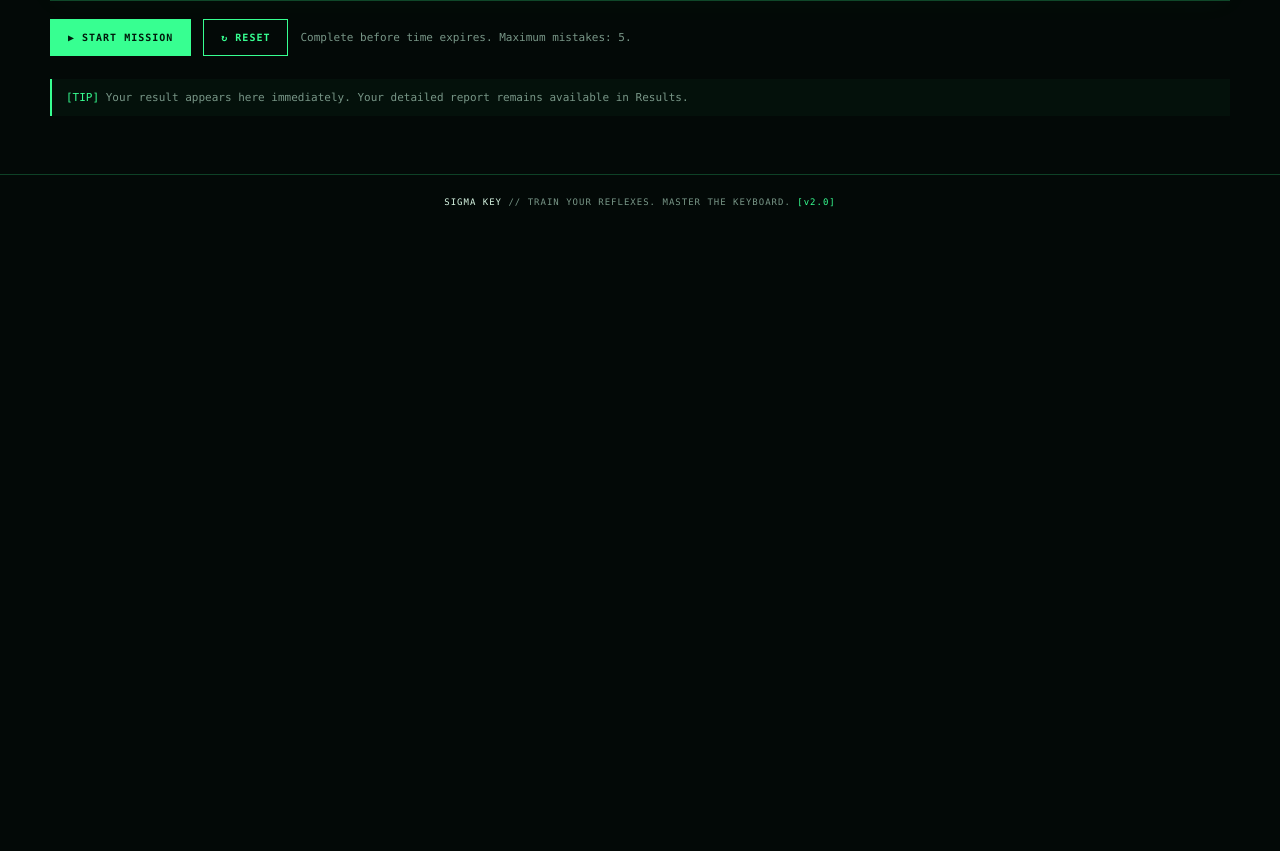
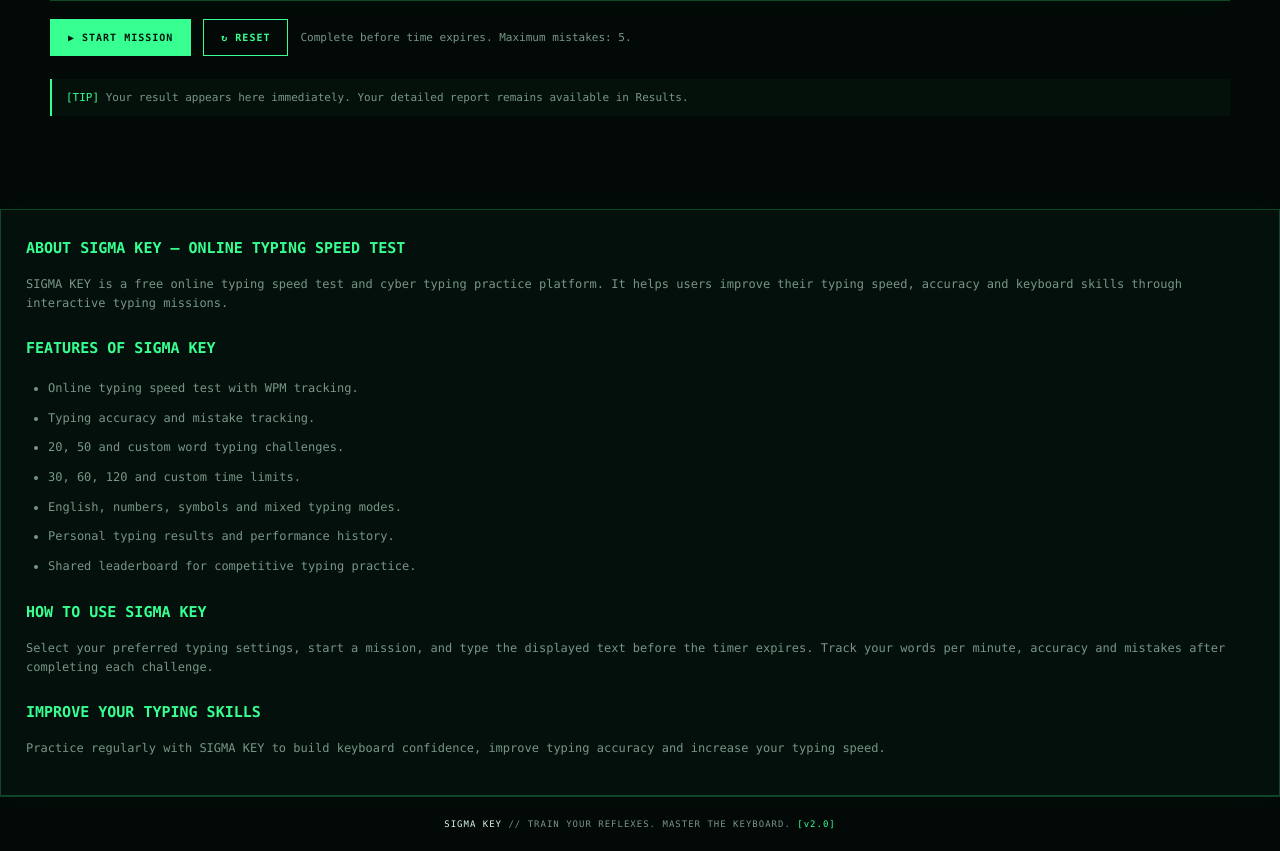
Before and after one commit to salarkhan0359169-maker/SIGMA-key, a plain HTML site: page index.html in a window 1280 px wide. Shown: the part 922-1773 px from the top of the page. Before the commit the page ends 1151 px from the top, so only its background shows below. Drawn offline with nearby package versions, Linux system fonts and the light colour scheme.

Commit message:
Refactor index.html structure and content

```diff
--- a/index.html
+++ b/index.html
@@ -234,6 +234,45 @@
       </div>
     </section>
   </main>
+  <section class="seo-section panel">
+  <h2>ABOUT SIGMA KEY – ONLINE TYPING SPEED TEST</h2>
+
+  <p>
+    SIGMA KEY is a free online typing speed test and cyber
+    typing practice platform. It helps users improve their
+    typing speed, accuracy and keyboard skills through
+    interactive typing missions.
+  </p>
+
+  <h2>FEATURES OF SIGMA KEY</h2>
+
+  <ul>
+    <li>Online typing speed test with WPM tracking.</li>
+    <li>Typing accuracy and mistake tracking.</li>
+    <li>20, 50 and custom word typing challenges.</li>
+    <li>30, 60, 120 and custom time limits.</li>
+    <li>English, numbers, symbols and mixed typing modes.</li>
+    <li>Personal typing results and performance history.</li>
+    <li>Shared leaderboard for competitive typing practice.</li>
+  </ul>
+
+  <h2>HOW TO USE SIGMA KEY</h2>
+
+  <p>
+    Select your preferred typing settings, start a mission,
+    and type the displayed text before the timer expires.
+    Track your words per minute, accuracy and mistakes
+    after completing each challenge.
+  </p>
+
+  <h2>IMPROVE YOUR TYPING SKILLS</h2>
+
+  <p>
+    Practice regularly with SIGMA KEY to build keyboard
+    confidence, improve typing accuracy and increase
+    your typing speed.
+  </p>
+</section>
 
   <footer><span>SIGMA KEY</span> // TRAIN YOUR REFLEXES. MASTER THE KEYBOARD. <span class="green">[v2.0]</span></footer>
 
```
